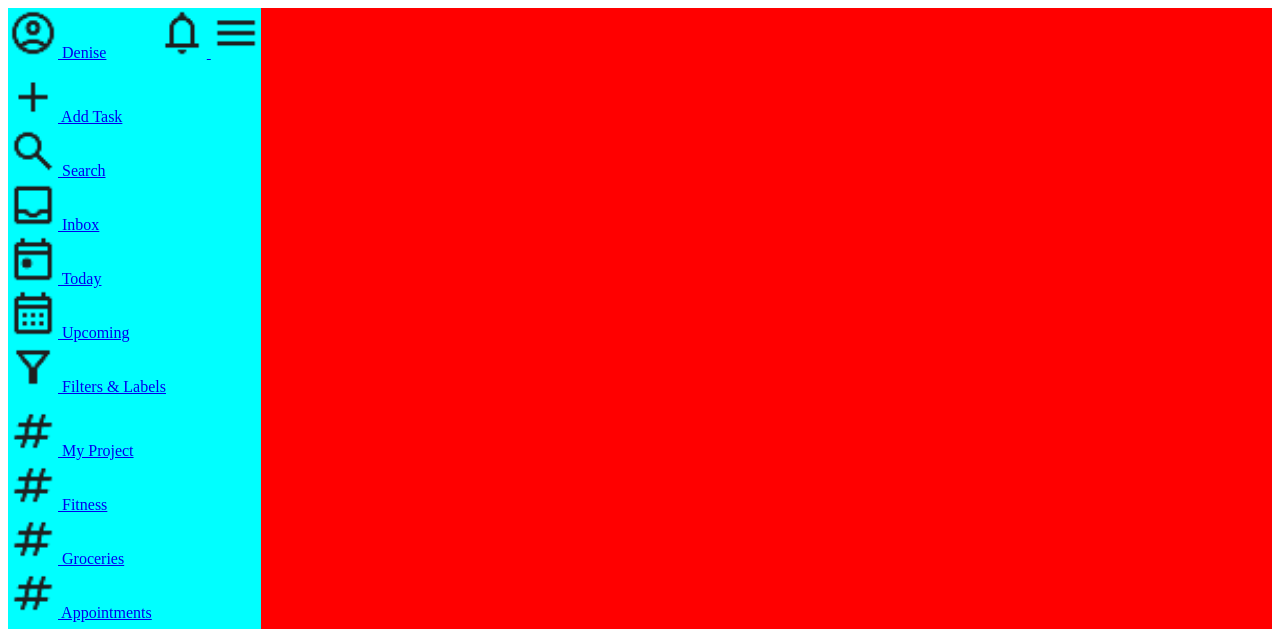
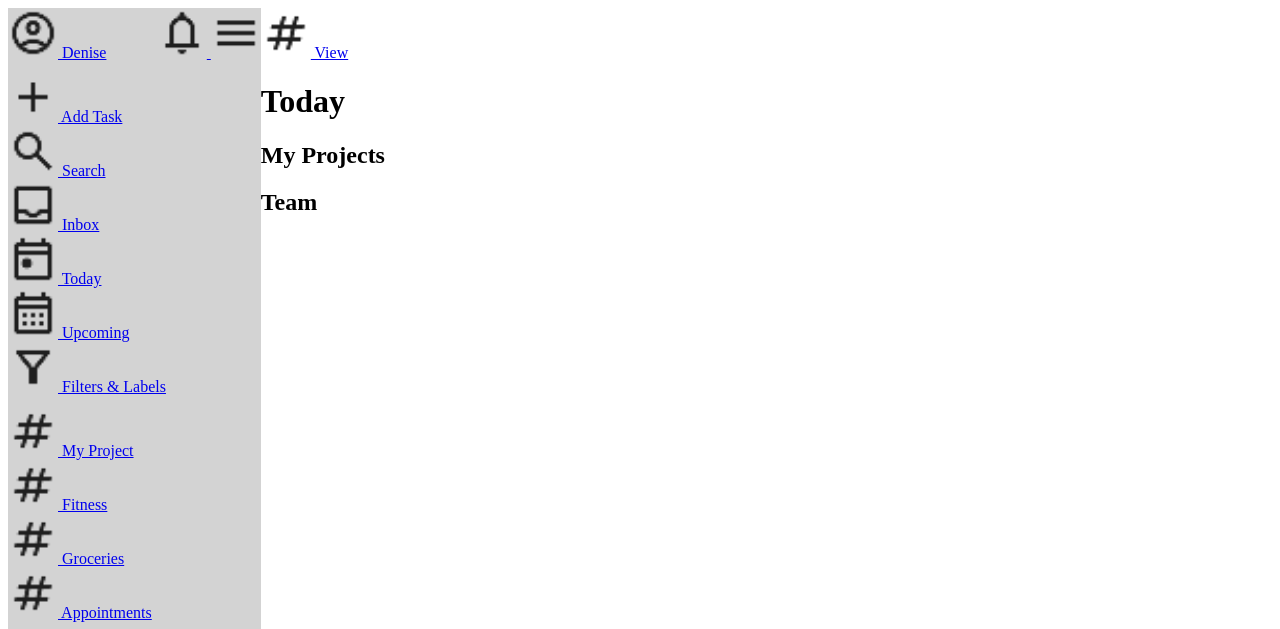
Before and after one commit to wonganjatan/todo-list, a website built with webpack: page src/template.html in a window 1280 px wide. Shown: the top 629 px of the page. Built offline with nearby package versions, Linux system fonts and the light colour scheme.

Commit message:
Added skeleton divs to the project

```diff
--- a/src/styles.css
+++ b/src/styles.css
@@ -4,7 +4,7 @@
 }
 
 .sidebar {
-    background-color: aqua;
+    background-color: lightgray;
     display: flex;
     flex-direction: column;
     gap: 10px;
@@ -12,7 +12,6 @@
 
 .project {
     flex: 4;
-    background-color: red;
 }
 
 .sidebar-profile {
--- a/src/template.html
+++ b/src/template.html
@@ -100,7 +100,21 @@
             </div>
         </div>
         <div class="project">
-
+            <div class="filter">
+                <a href="#">
+                    <img src="./resources/hashtag.png" alt="Meeting Agenda">
+                    View
+                </a>
+            </div>
+            <div class="my-projects">
+                <h1>Today</h1>
+                <div class="my-projects-list">
+                    <h2>My Projects</h2>
+                </div>
+            </div>
+            <div class="team">
+                <h2>Team</h2>
+            </div>
         </div>
     </div>
 </body>
```
